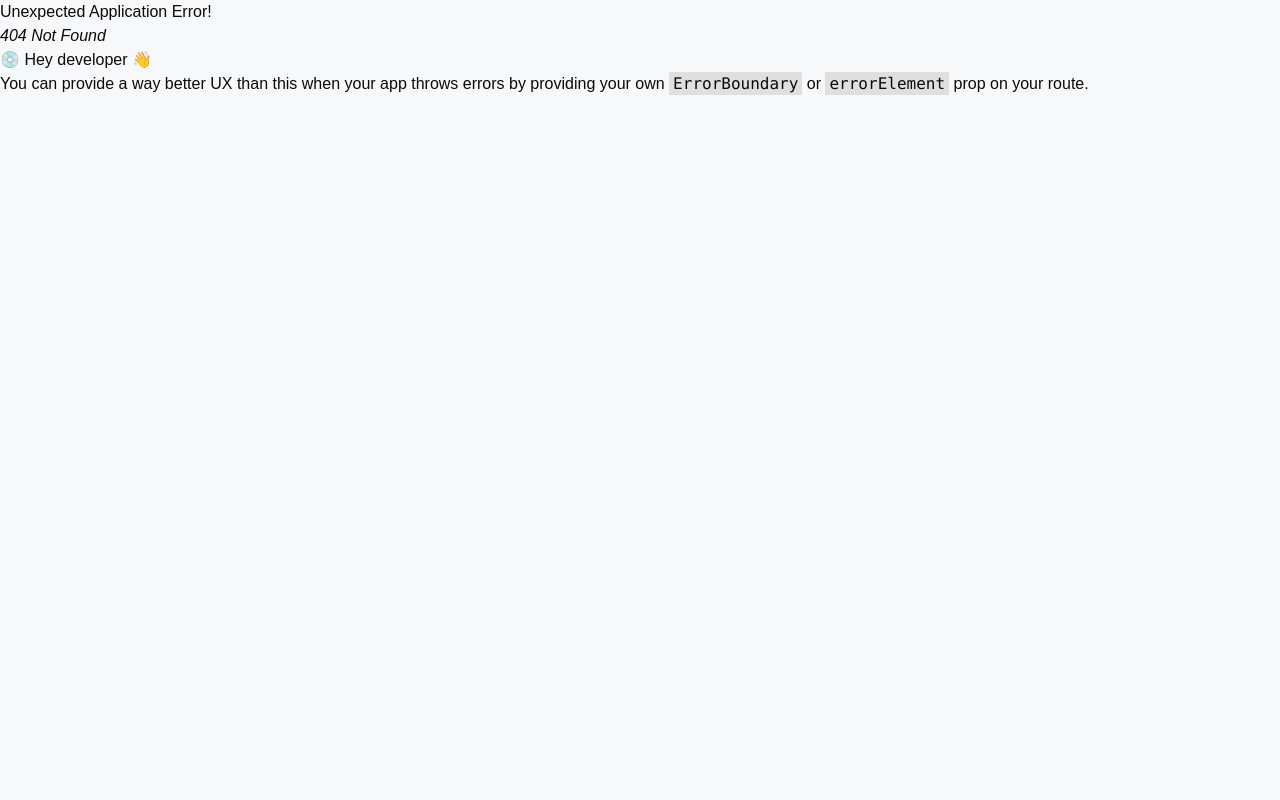
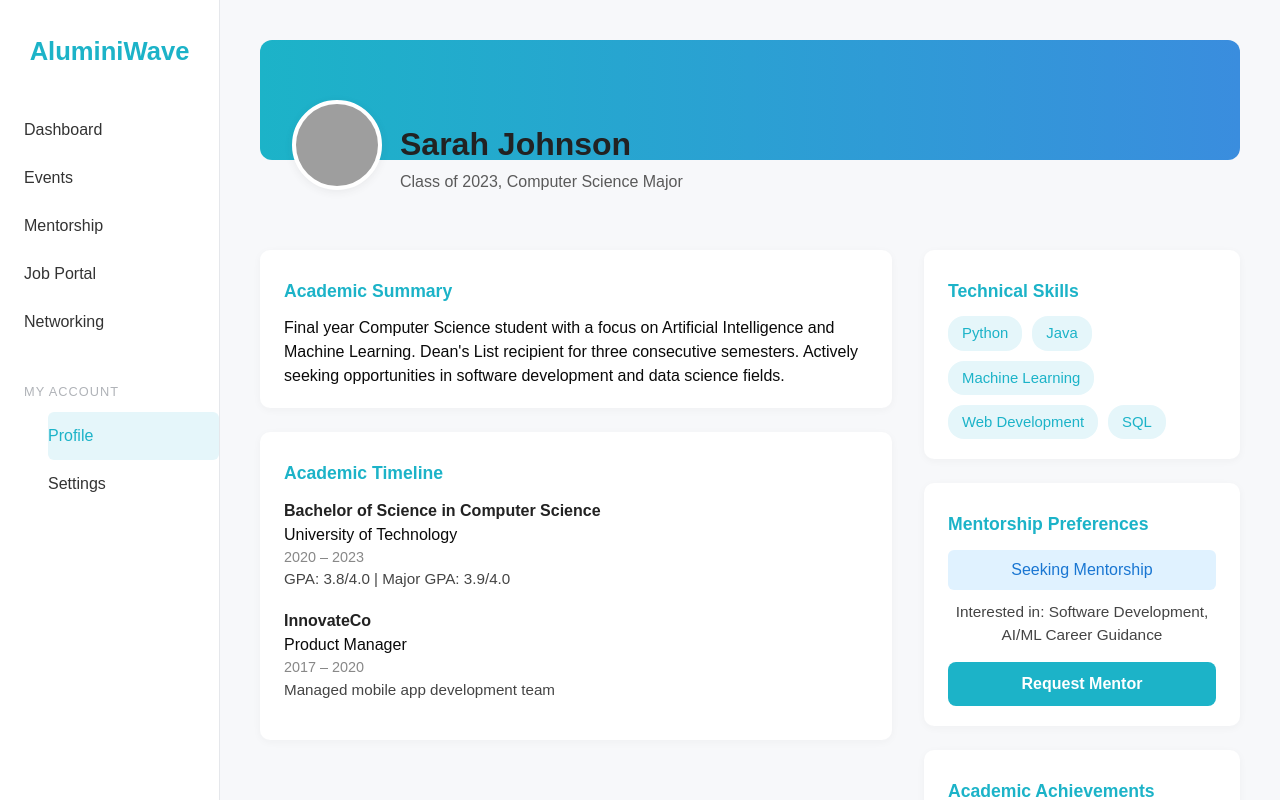
Before and after one commit to ShehaanN/AluminiWave, a React (Vite) app: page /profile in a window 1280 px wide. Before the commit this address had no page. Shown: the top 800 px of the page. Built offline with nearby package versions, Linux system fonts and the light colour scheme; grey boxes are pictures that could not be loaded; a web font is replaced by a local one.

Commit message:
update import paths for consistency

```diff
--- a/src/App.jsx
+++ b/src/App.jsx
@@ -1,10 +1,7 @@
-import React, { useState } from "react";
-import MentorProfile from './componets/Profiles/MentorProfile';
-import StudentProfile from './components/Profiles/StudentProfile';
+import MentorProfile from "./components/Profiles/MentorProfile";
 
 function App() {
   return <MentorProfile />;
-  return <StudentProfile />;
 }
 
-export default App
+export default App;
--- a/src/components/Profiles/MentorProfile.jsx
+++ b/src/components/Profiles/MentorProfile.jsx
@@ -2,7 +2,6 @@ import React from "react";
 import "./MentorProfile.css";
 
 const MentorProfile = () => {
-
   const profile = {
     name: "Sarah Johnson",
     title: "Class of 2023, Computer Science Major",
@@ -23,13 +22,7 @@ const MentorProfile = () => {
         description: "Managed mobile app development team",
       },
     ],
-    skills: [
-      "Python",
-      "Java",
-      "Machine Learning",
-      "Web Development",
-      "SQL",
-    ],
+    skills: ["Python", "Java", "Machine Learning", "Web Development", "SQL"],
     mentorship: {
       seeking: true,
       interests: "Software Development, AI/ML Career Guidance",
@@ -90,14 +83,20 @@ const MentorProfile = () => {
                 <li>
                   <strong>{profile.academicTimeline[0].degree}</strong>
                   <div>{profile.academicTimeline[0].university}</div>
-                  <div className="period">{profile.academicTimeline[0].period}</div>
+                  <div className="period">
+                    {profile.academicTimeline[0].period}
+                  </div>
                   <div className="gpa">{profile.academicTimeline[0].gpa}</div>
                 </li>
                 <li>
                   <strong>{profile.academicTimeline[1].company}</strong>
                   <div>{profile.academicTimeline[1].role}</div>
-                  <div className="period">{profile.academicTimeline[1].period}</div>
-                  <div className="desc">{profile.academicTimeline[1].description}</div>
+                  <div className="period">
+                    {profile.academicTimeline[1].period}
+                  </div>
+                  <div className="desc">
+                    {profile.academicTimeline[1].description}
+                  </div>
                 </li>
               </ul>
             </div>
@@ -118,7 +117,9 @@ const MentorProfile = () => {
             <div className="profile-card">
               <h3>Mentorship Preferences</h3>
               <div className="mentorship-status seeking">
-                {profile.mentorship.seeking ? "Seeking Mentorship" : "Mentoring"}
+                {profile.mentorship.seeking
+                  ? "Seeking Mentorship"
+                  : "Mentoring"}
               </div>
               <div className="mentorship-interests">
                 Interested in: {profile.mentorship.interests}
```
Also changed, not shown: src/main.jsx (+8 -12 lines).
